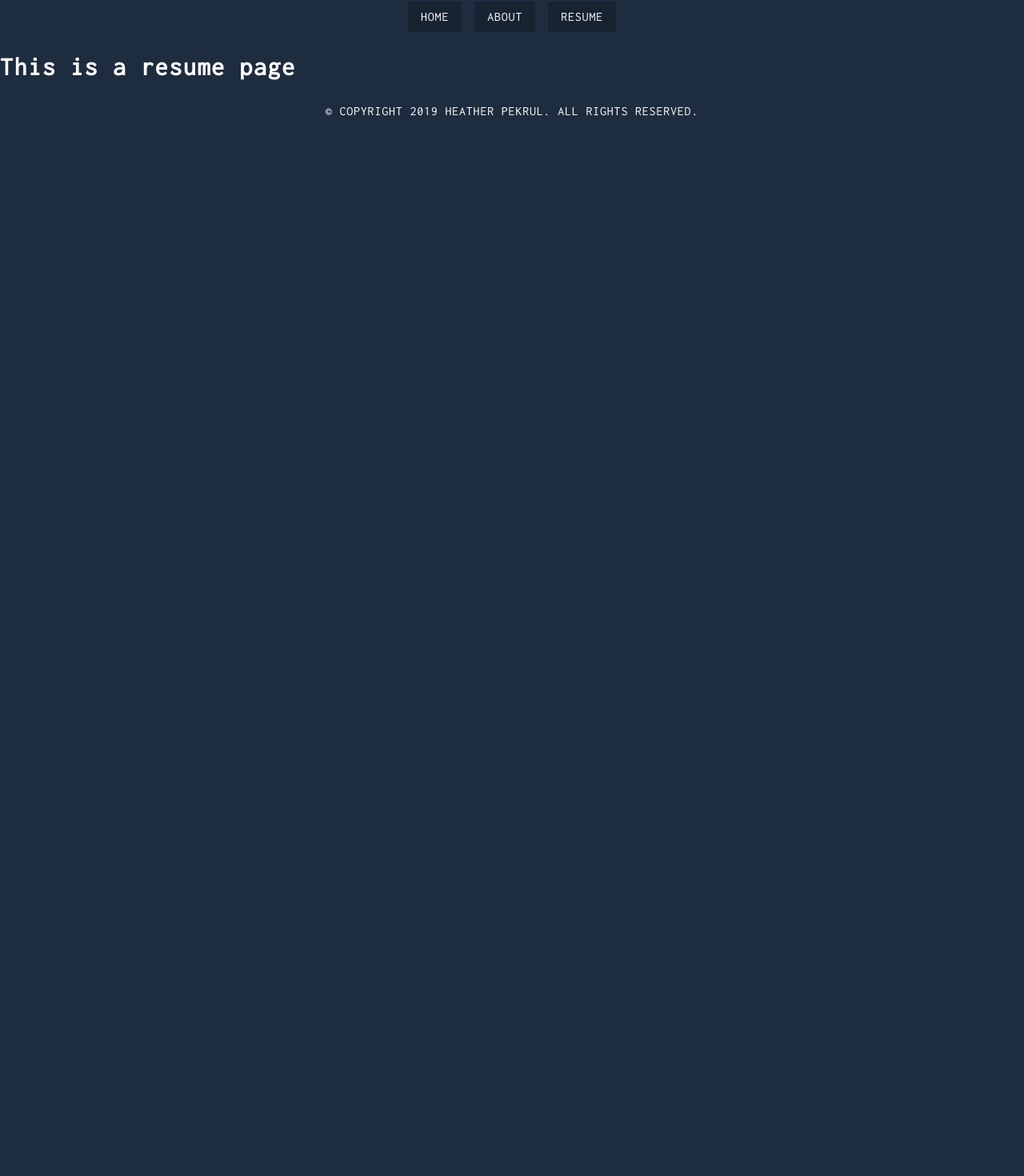
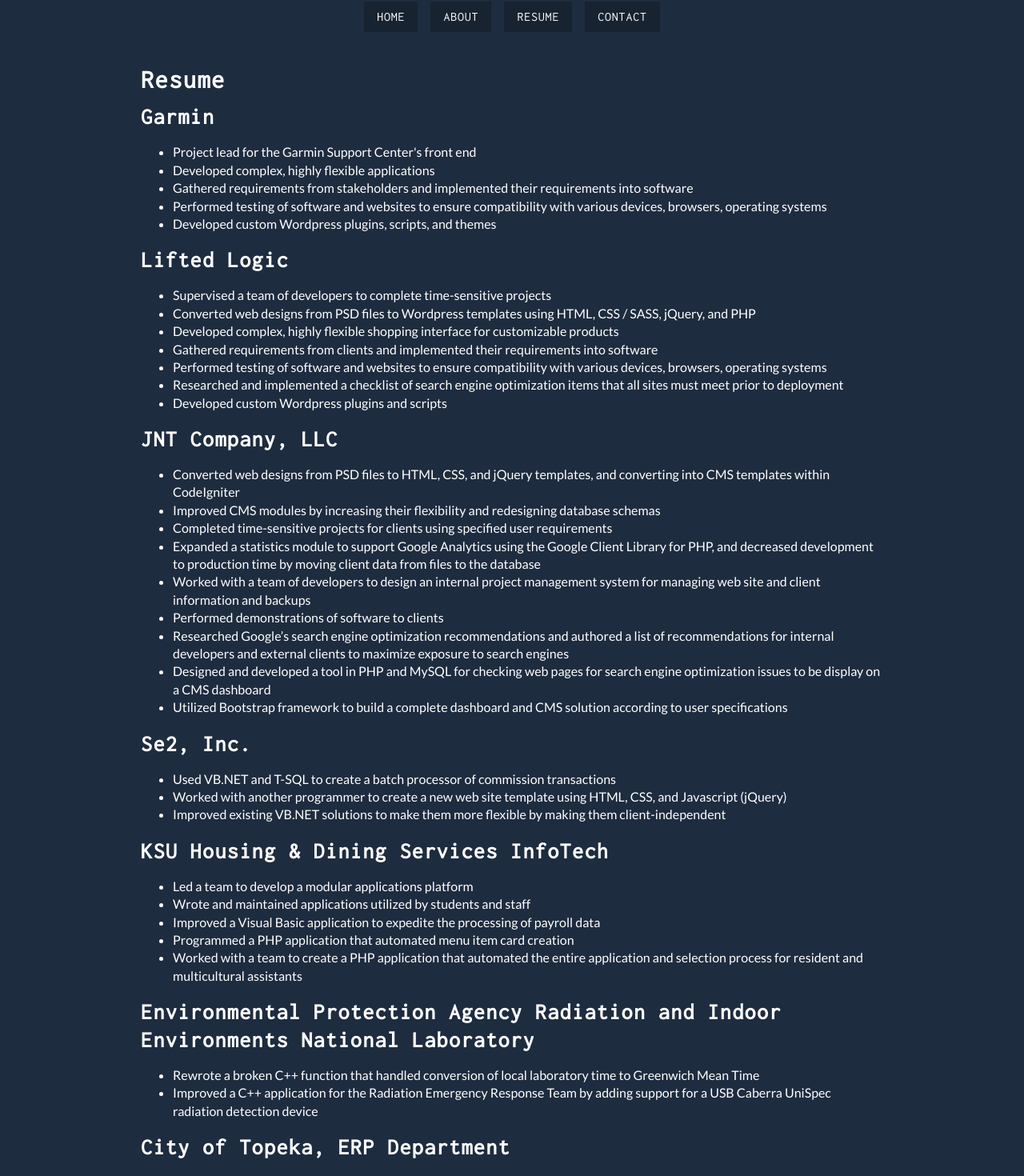
Before and after one commit to heatherpekrul/heather.dev, a Vue app: page /resume in a window 1280 px wide. Shown: the part 75-1545 px from the top of the page at 80% size. Before the commit the page ends 800 px from the top, so only its background shows below. Built offline with nearby package versions, Linux system fonts and the light colour scheme.

Commit message:
Add employer component, add contact view, add contact to nav, update default link style

```diff
--- a/src/assets/scss/defaults.scss
+++ b/src/assets/scss/defaults.scss
@@ -26,8 +26,18 @@
 }
 
 a {
+  @include font-accent();
   color: $color-party-girl;
-  text-decoration: underline;
+  text-decoration: none;
+  text-transform: uppercase;
+  background: rgba($color-black, 0.2);
+  transition: background-color 0.2s;
+  display: inline-block;
+  padding: 0 0.5em;
+
+  &:hover {
+    background: rgba($color-black, 0.5);
+  }
 }
 
 h1,
--- /dev/null
+++ b/src/components/employer/employer.vue
@@ -0,0 +1,37 @@
+<template>
+  <div class="employer">
+    <h2>{{ name }}</h2>
+    <slot />
+  </div>
+</template>
+
+<script>
+export default {
+  name: 'Employer',
+  props: {
+    name: {
+      type: String,
+      required: true,
+    },
+    url: {
+      type: String,
+      required: true,
+    },
+    title: {
+      type: String,
+      required: true,
+    },
+    tags: {
+      type: Array,
+      default() {
+        return [];
+      },
+    },
+  },
+};
+</script>
+
+<style scoped lang="scss">
+@import '@/assets/scss';
+@import 'employer';
+</style>
--- a/src/components/nav/nav.scss
+++ b/src/components/nav/nav.scss
@@ -20,17 +20,10 @@
 
       a {
         @include font-accent();
-        background: rgba($color-black, 0.2);
-        transition: background-color 0.2s;
         display: block;
         color: $color-white;
-        text-decoration: none;
         text-transform: uppercase;
         padding: 0.5em 1em;
-
-        &:hover {
-          background: rgba($color-black, 0.5);
-        }
       }
     }
   }
--- a/src/components/nav/nav.vue
+++ b/src/components/nav/nav.vue
@@ -13,6 +13,9 @@
       </li>
       <li>
         <router-link to="/resume">Resume</router-link>
+      </li>
+      <li>
+        <router-link to="/contact">Contact</router-link>
       </li>
     </ul>
   </nav>
--- a/src/router.js
+++ b/src/router.js
@@ -19,6 +19,11 @@
       component: () => import('./views/About.vue'),
     },
     {
+      path: '/contact',
+      name: 'contact',
+      component: () => import('./views/Contact.vue'),
+    },
+    {
       path: '/resume',
       name: 'resume',
       component: () => import('./views/Resume.vue'),
--- /dev/null
+++ b/src/views/Contact.vue
@@ -0,0 +1,5 @@
+<template>
+  <div class="contact container">
+    <h1>Contact</h1>
+  </div>
+</template>
--- a/src/views/Home.vue
+++ b/src/views/Home.vue
@@ -1,11 +1,11 @@
 <template>
-  <div class="home">
-    Home stuff
+  <div class="home container">
+    <h1>Home</h1>
   </div>
 </template>
 
 <script>
 export default {
-  name: 'home',
+  name: 'Home',
 };
 </script>
--- a/src/views/Resume.vue
+++ b/src/views/Resume.vue
@@ -1,5 +1,118 @@
 <template>
-  <div class="resume">
-    <h1>This is a resume page</h1>
+  <div class="resume container">
+    <h1>Resume</h1>
+    <Employer
+      name="Garmin"
+      url="https://www.garmin.com"
+      title="Software Engineer"
+      :tags="['JavaScript', 'CSS', 'SASS', 'HTML', 'Node.js', 'PHP', 'Wordpress', 'SEO', 'Accessibility', 'Express']"
+    >
+      <ul>
+        <li>Project lead for the Garmin Support Center's front end</li>
+        <li>Developed complex, highly flexible applications</li>
+        <li>Gathered requirements from stakeholders and implemented their requirements into software</li>
+        <li>Performed testing of software and websites to ensure compatibility with various devices, browsers, operating systems</li>
+        <li>Developed custom Wordpress plugins, scripts, and themes</li>
+      </ul>
+    </Employer>
+
+    <Employer
+      name="Lifted Logic"
+      url="https://liftedlogic.com"
+      title="Developer, Developer Supervisor"
+      :tags="['Wordpress', 'JavaScript', 'CSS', 'SASS', 'HTML', 'Node.js', 'PHP', 'SEO', 'jQuery', 'AngularJS', 'MongoDB', 'Express']"
+    >
+      <ul>
+        <li>Supervised a team of developers to complete time-sensitive projects</li>
+        <li>Converted web designs from PSD files to Wordpress templates using HTML, CSS / SASS, jQuery, and PHP</li>
+        <li>Developed complex, highly flexible shopping interface for customizable products</li>
+        <li>Gathered requirements from clients and implemented their requirements into software</li>
+        <li>Performed testing of software and websites to ensure compatibility with various devices, browsers, operating systems</li>
+        <li>Researched and implemented a checklist of search engine optimization items that all sites must meet prior to deployment</li>
+        <li>Developed custom Wordpress plugins and scripts</li>
+      </ul>
+    </Employer>
+
+    <Employer
+      name="JNT Company, LLC"
+      url="https://jntcompany.com"
+      title="Developer"
+      :tags="['CodeIgniter', 'PHP', 'CSS', 'LESS', 'JavaScript', 'jQuery', 'MySQL', 'SEO', 'HTML']"
+    >
+      <ul>
+        <li>Converted web designs from PSD files to HTML, CSS, and jQuery templates, and converting into CMS templates within CodeIgniter</li>
+        <li>Improved CMS modules by increasing their flexibility and redesigning database schemas</li>
+        <li>Completed time-sensitive projects for clients using specified user requirements</li>
+        <li>Expanded a statistics module to support Google Analytics using the Google Client Library for PHP, and decreased development to production time by moving client data from files to the database</li>
+        <li>Worked with a team of developers to design an internal project management system for managing web site and client information and backups</li>
+        <li>Performed demonstrations of software to clients</li>
+        <li>Researched Google’s search engine optimization recommendations and authored a list of recommendations for internal developers and external clients to maximize exposure to search engines</li>
+        <li>Designed and developed a tool in PHP and MySQL for checking web pages for search engine optimization issues to be display on a CMS dashboard</li>
+        <li>Utilized Bootstrap framework to build a complete dashboard and CMS solution according to user specifications</li>
+      </ul>
+    </Employer>
+
+    <Employer
+      name="Se2, Inc."
+      url="http://www.se2.com"
+      title="Programmer Analyst"
+      :tags="['ASP.NET', 'CSS', 'HTML', 'jQuery', 'JavaScript', 'Oracle', 'T-SQL', 'VB.NET']"
+    >
+      <ul>
+        <li>Used VB.NET and T-SQL to create a batch processor of commission transactions</li>
+        <li>Worked with another programmer to create a new web site template using HTML, CSS, and Javascript (jQuery)</li>
+        <li>Improved existing VB.NET solutions to make them more flexible by making them client-independent</li>
+      </ul>
+    </Employer>
+
+    <Employer
+      name="KSU Housing &amp; Dining Services InfoTech"
+      url="http://housing.k-state.edu"
+      title="Developer"
+      :tags="['PHP', 'CSS', 'HTML', 'JavaScript', 'MySQL', 'VBA', 'VB.NET']"
+    >
+      <ul>
+        <li>Led a team to develop a modular applications platform</li>
+        <li>Wrote and maintained applications utilized by students and staff</li>
+        <li>Improved a Visual Basic application to expedite the processing of payroll data</li>
+        <li>Programmed a PHP application that automated menu item card creation</li>
+        <li>Worked with a team to create a PHP application that automated the entire application and selection process for resident and multicultural assistants</li>
+      </ul>
+    </Employer>
+
+    <Employer
+      name="Environmental Protection Agency Radiation and Indoor Environments National Laboratory"
+      url="http://www.epa.gov"
+      title="Intern"
+      :tags="['C++']"
+    >
+      <ul>
+        <li>Rewrote a broken C++ function that handled conversion of local laboratory time to Greenwich Mean Time</li>
+        <li>Improved a C++ application for the Radiation Emergency Response Team by adding support for a USB Caberra UniSpec radiation detection device</li>
+      </ul>
+    </Employer>
+
+    <Employer
+      name="City of Topeka, ERP Department"
+      url="http://www.topeka.org"
+      title="Intern"
+      :tags="['Oracle']"
+    >
+      <ul>
+        <li>Performed vendor database clean up and file conversions</li>
+        <li>Assisted with creating project documentation and design specifications</li>
+      </ul>
+    </Employer>
   </div>
 </template>
+
+<script>
+import Employer from '@/components/employer/employer.vue';
+
+export default {
+  name: 'Resume',
+  components: {
+    Employer,
+  },
+};
+</script>
```
Also changed, not shown: src/components/employer/employer.scss (added).
